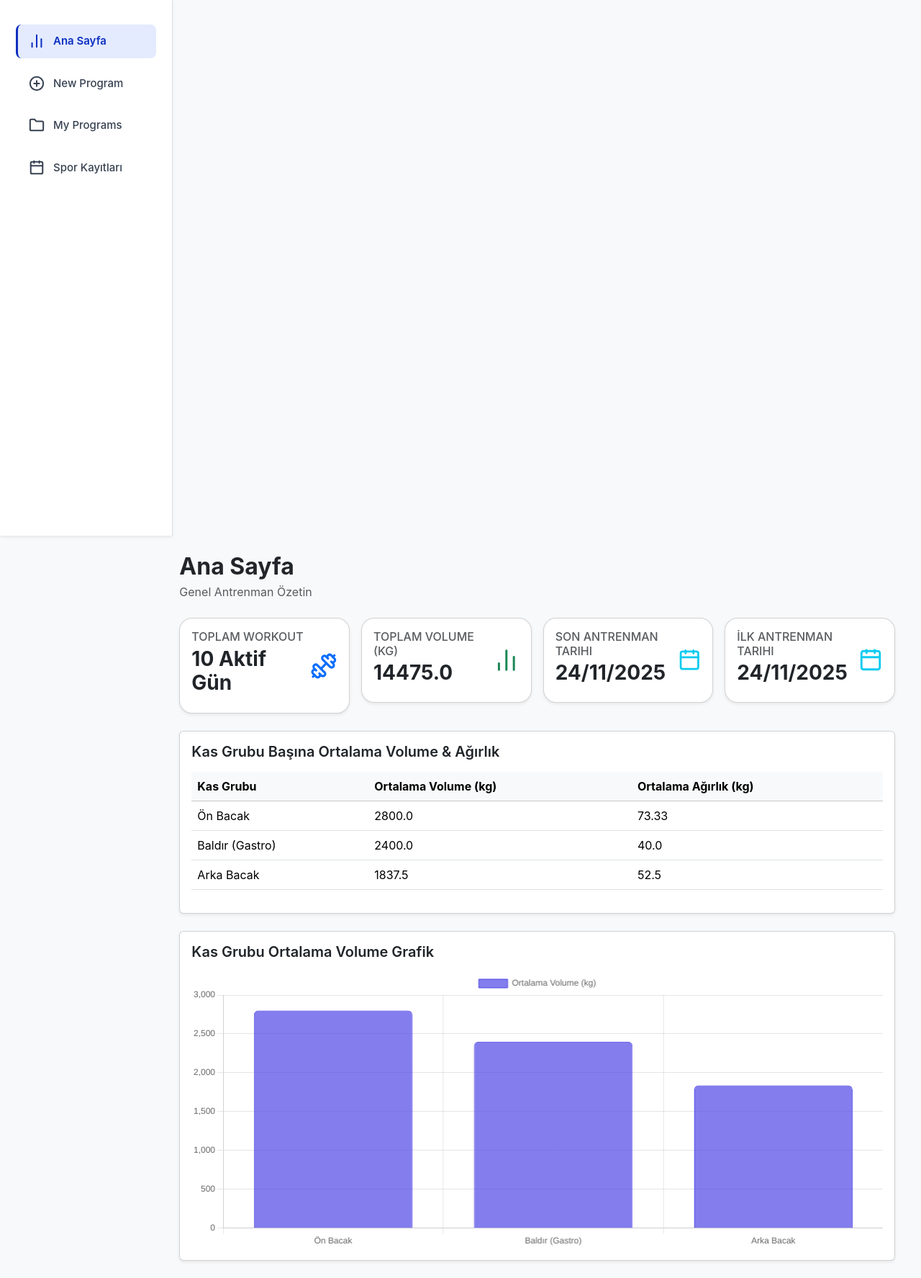
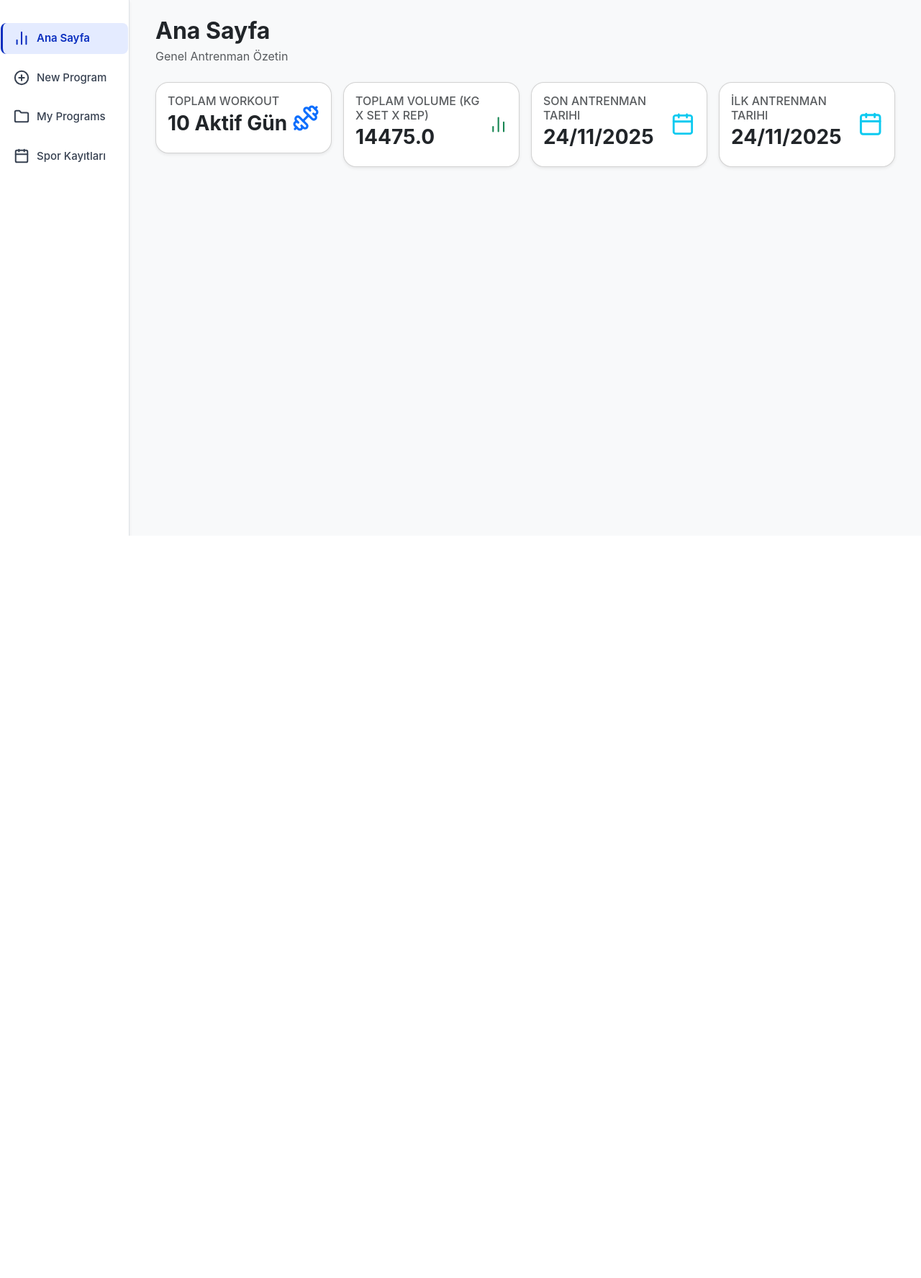
Before and after one commit to enes-ak/fitanalytics, a Flask app: page / in a window 1280 px wide. Shown: the part 56-1831 px from the top of the page at 72% size. After the commit the page ends 800 px from the top, so only its background shows below. Run offline with Flask 3, Linux system fonts and the light colour scheme; a user stored in the database is signed in; data comes from the database, SQL or seed files in the repository; both versions use the stored data as it was after the commit.

Commit message:
UI refactor

```diff
--- a/app/services/template_services.py
+++ b/app/services/template_services.py
@@ -179,7 +179,10 @@ def get_plan_muscle_stats(user_id: int):
                    COALESCE(te.default_sets, 0) *
                    COALESCE(te.default_reps, 0) *
                    COALESCE(te.default_weight, 0)
-               ) AS total_volume
+               ) AS total_volume,
+                AVG(
+                     COALESCE(te.default_weight, 0)
+                )  AS avg_weight
         FROM active_weekly_plan awp
         JOIN template_exercises te ON te.template_id = awp.template_id
         JOIN muscles m ON m.muscle_id = te.muscle_id
@@ -192,6 +195,7 @@ def get_plan_muscle_stats(user_id: int):
         {
             "muscle": row["muscle_name"],
             "total_volume": float(row["total_volume"] or 0),
+            "avg_weight": float(row["avg_weight"] or 0)
         }
         for row in cur.fetchall()
     ]
--- a/app/static/style.css
+++ b/app/static/style.css
@@ -14,29 +14,36 @@ body {
     letter-spacing: -0.5px;
 }
 
+/* ============ LAYOUT ============ */
+.app-shell {
+    min-height: calc(100vh - 56px);
+    display: flex;
+}
+
 /* ============ MODERN SIDEBAR ============ */
 
 #sidebar {
-    width: 240px;
+    width: 180px;
+    flex: 0 0 180px;
     min-height: calc(100vh - 56px);
     background: #ffffff;
     border-right: 1px solid #e5e7eb;
     transition: width 0.25s ease;
     overflow: hidden;
-    padding-top: 12px;
+    padding-top: 10px;
 }
 
 /* Sidebar items */
 .sidebar-item {
     display: flex;
-    align-items: center;
-    gap: 12px;
-    padding: 12px 18px;
+    align-items: left;
+    gap: 10px;
+    padding: 10px 18px;
     font-size: 15px;
     font-weight: 500;
     color: #374151 !important;
     border-radius: 8px;
-    margin: 6px 10px;
+    margin: 6px 1px;
     white-space: nowrap;
     transition: background 0.2s, transform 0.2s, color 0.2s;
 }
@@ -71,8 +78,7 @@ body {
 }
 
 #mainContent {
-    transition: margin-left 0.25s ease;
-    margin-left: 240px;
+    flex: 1;
 }
 
 body.sidebar-hidden #sidebar {
--- a/app/templates/dashboard.html
+++ b/app/templates/dashboard.html
@@ -32,7 +32,7 @@
             <div class="card shadow-sm dashboard-card">
                 <div class="card-body d-flex justify-content-between align-items-center">
                     <div>
-                        <h6 class="text-uppercase text-muted mb-1">Toplam Volume (kg)</h6>
+                        <h6 class="text-uppercase text-muted mb-1">Toplam Volume (kg x set x rep)</h6>
                         <h3 class="fw-bold">{{ total_volume }}</h3>
                     </div>
                     <i data-lucide="bar-chart-2" class="text-success" style="width:38px;height:38px;"></i>
@@ -78,80 +78,4 @@
             </div>
         </div>
     </div>
-
-    <!-- MUSCLE TABLE -->
-    <div class="card shadow-sm mt-4">
-        <div class="card-body">
-
-            <h5 class="fw-semibold mb-3">Kas Grubu Başına Ortalama Volume & Ağırlık</h5>
-
-            {% if muscle_stats %}
-            <div class="table-responsive">
-                <table class="table table-hover align-middle">
-                    <thead class="table-light">
-                        <tr>
-                            <th>Kas Grubu</th>
-                            <th>Ortalama Volume (kg)</th>
-                            <th>Ortalama Ağırlık (kg)</th>
-                        </tr>
-                    </thead>
-                    <tbody>
-                        {% for row in muscle_stats %}
-                        <tr>
-                            <td>{{ row.muscle }}</td>
-                            <td>{{ row.avg_volume | round(2) }}</td>
-                            <td>{{ row.avg_weight | round(2) }}</td>
-                        </tr>
-                        {% endfor %}
-                    </tbody>
-                </table>
-            </div>
-            {% else %}
-            <p class="text-muted mb-0">Henüz antrenman verisi bulunmuyor.</p>
-            {% endif %}
-
-        </div>
-    </div>
-
-    <!-- CHART -->
-    <div class="card shadow-sm mt-4">
-        <div class="card-body">
-            <h5 class="fw-semibold mb-3">Kas Grubu Ortalama Volume Grafik</h5>
-            <canvas id="muscleBarChart" height="120"></canvas>
-        </div>
-    </div>
-
-</div>
-
-<!-- CHART JS -->
-<script>
-    const muscleLabels = {{ muscle_labels | tojson }};
-    const muscleVolumes = {{ muscle_volumes | tojson }};
-
-    const chartCanvas = document.getElementById('muscleBarChart');
-    if (chartCanvas && muscleLabels.length) {
-        const ctx = chartCanvas.getContext('2d');
-        new Chart(ctx, {
-            type: 'bar',
-            data: {
-                labels: muscleLabels,
-                datasets: [{
-                    label: 'Ortalama Volume (kg)',
-                    data: muscleVolumes,
-                    backgroundColor: 'rgba(79,70,229,0.7)',
-                    borderColor: 'rgba(79,70,229,1)',
-                    borderWidth: 1,
-                    borderRadius: 6
-                }]
-            },
-            options: {
-                responsive: true,
-                scales: {
-                    y: { beginAtZero: true }
-                }
-            }
-        });
-    }
-</script>
-
 {% endblock %}
--- a/app/templates/history.html
+++ b/app/templates/history.html
@@ -96,7 +96,7 @@
                             <thead class="table-light">
                                 <tr>
                                     <th>Kas Grubu</th>
-                                    <th>Ortalama Volume</th>
+                                    <th>Ortalama Volume (kg x set x rep)</th>
                                     <th>Ortalama Ağırlık (kg)</th>
                                 </tr>
                             </thead>
--- a/app/templates/layout.html
+++ b/app/templates/layout.html
@@ -72,11 +72,11 @@
     </nav>
 
     <!-- APP LAYOUT -->
-    <div class="container-fluid">
-        <div class="row app-layout">
+    <div class="container-fluid px-0">
+        <div class="app-shell d-flex">
 
             <!-- SIDEBAR -->
-            <nav id="sidebar" class="sidebar-modern col-md-3 col-lg-2 bg-white border-end shadow-sm">
+            <nav id="sidebar" class="sidebar-modern bg-white border-end shadow-sm">
 
                 <div class="d-flex flex-column pt-3">
 
@@ -116,7 +116,7 @@
             </nav>
 
             <!-- MAIN CONTENT -->
-            <main id="mainContent" class="col-md-9 ms-sm-auto col-lg-10 px-md-4 py-4">
+            <main id="mainContent" class="flex-grow-1 px-4 py-4">
                 {% block content %}{% endblock %}
             </main>
         </div>
--- a/app/templates/templates.html
+++ b/app/templates/templates.html
@@ -87,7 +87,7 @@
     <div class="card shadow-sm border-0 mb-5">
         <div class="card-body">
             <div class="d-flex justify-content-between align-items-center mb-3">
-                <h5 class="fw-semibold mb-0">Haftalık Plan Kas İstatistikleri</h5>
+                <h5 class="fw-semibold mb-0">Aktif Plana Göre Haftalık İstatistikler</h5>
                 <i data-lucide="bar-chart-3" class="text-success" style="width:26px;height:26px;"></i>
             </div>
 
@@ -97,7 +97,8 @@
                     <thead class="table-light">
                         <tr>
                             <th>Kas Grubu</th>
-                            <th>Tahmini Volume (kg)</th>
+                            <th>Tahmini Volume (kg x set x rep)</th>
+                            <th>Ortalama Ağırlık (kg)</th>
                         </tr>
                     </thead>
                     <tbody>
@@ -105,6 +106,7 @@
                         <tr>
                             <td>{{ row.muscle }}</td>
                             <td>{{ row.total_volume | round(2) }}</td>
+                            <td>{{ row.avg_weight | round(2) }}</td>
                         </tr>
                         {% endfor %}
                     </tbody>
```
Also changed, not shown: db/fitanalytics.db.
